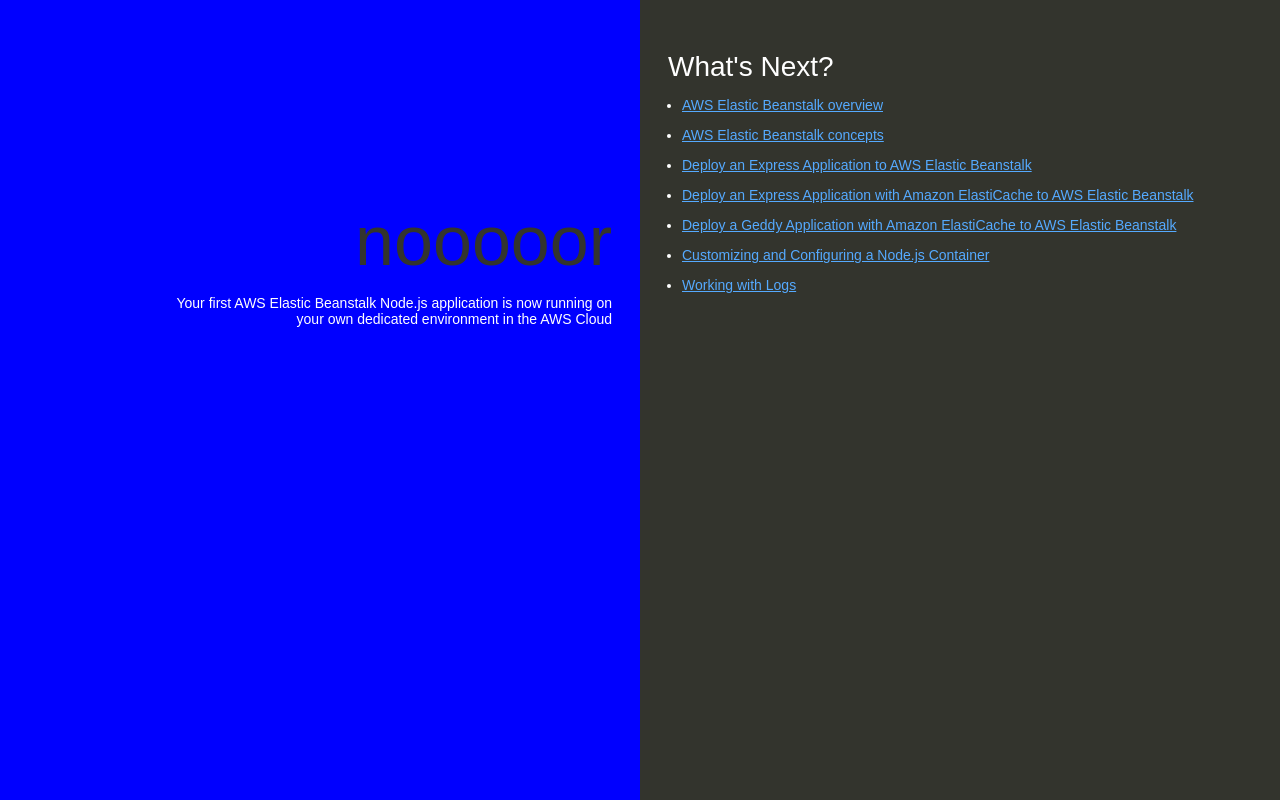
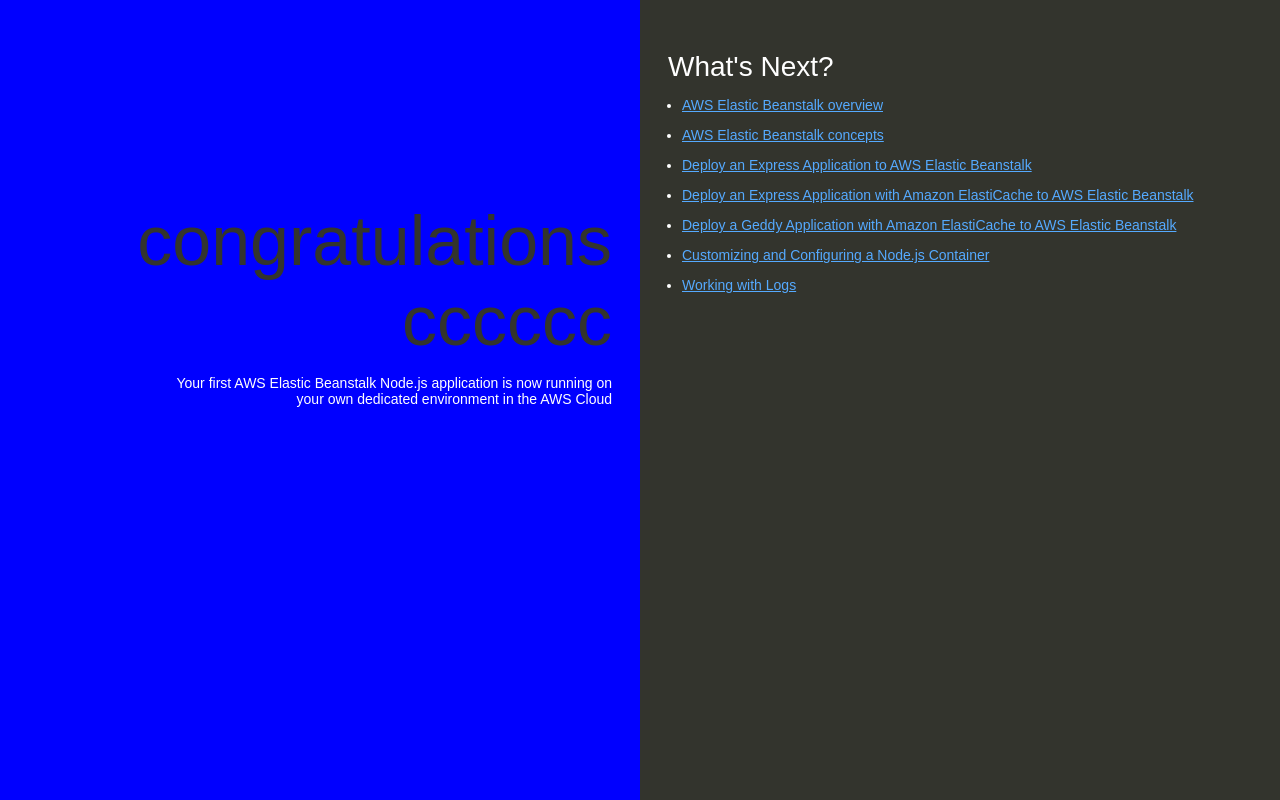
Before and after one commit to NoorTestUser/AwsCodepipeline, a website: page index.html in a window 1280 px wide. Drawn offline with Linux system fonts and the light colour scheme.

Commit message:
commit666

```diff
--- a/index.html
+++ b/index.html
@@ -74,7 +74,7 @@
   </head>
   <body>
     <div class="textColumn">
-      <h1>nooooor</h1>
+      <h1>congratulations cccccc</h1>
       <p>Your first AWS Elastic Beanstalk Node.js application is now running on your own dedicated environment in the AWS Cloud</p>
     </div>
     <div class="linksColumn">
```
